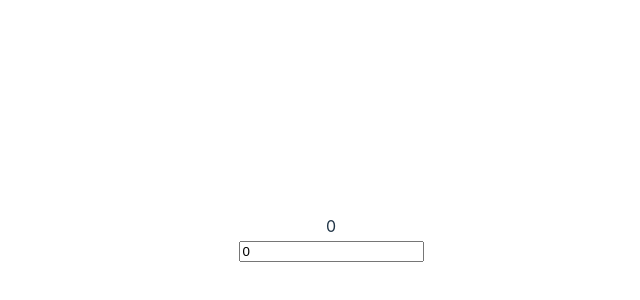
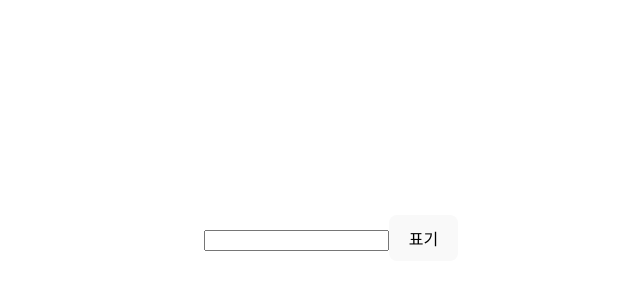
Before and after one commit to 5th-asac/react-tutoral, a React (Vite) app: page / in a window 1280 px wide. Shown: the part 162-462 px from the top of the page, without its empty margins (309-949 px from the left). Built offline with nearby package versions, Linux system fonts and the light colour scheme.

Commit message:
실습 10-2. Ref 통한 인풋 폼은 입력시마다 리렌더가 발생하지 않음

```diff
--- a/src/App.jsx
+++ b/src/App.jsx
@@ -1,15 +1,31 @@
-import { useState } from 'react'
+import { useState, useRef } from 'react'
 import './App.css'
 
 function App() {
   const [age, setAge] = useState(0)
+  const ageReference = useRef(0)
 
   // * Rerender 일어나는지 여부 판단을 위한 콘솔 로그
   console.log('Re-rendered !')
   return (
     <>
-      <div>{age}</div>
-      <input type='number' value={age} onChange={(e) => setAge(e.target.value)} />
+      {/* 교훈 : ref.current 를 View 에 사용하는 멍청한짓은 하지말자 */}
+      {/* <div>{ageReference.current}</div> */}
+      <input
+        ref={ageReference}
+        type='number'
+        // value={ageReference.current}
+        // onChange={(e) => {
+        //   ageReference.current = e.target.value
+        // }}
+      />
+      <button
+        onClick={() => {
+          console.log('지금 값은 : ', ageReference.current.value)
+        }}
+      >
+        표기
+      </button>
     </>
   )
 }
```
Also changed, not shown: 1 other file (tests, documents, lock files or other folders).
